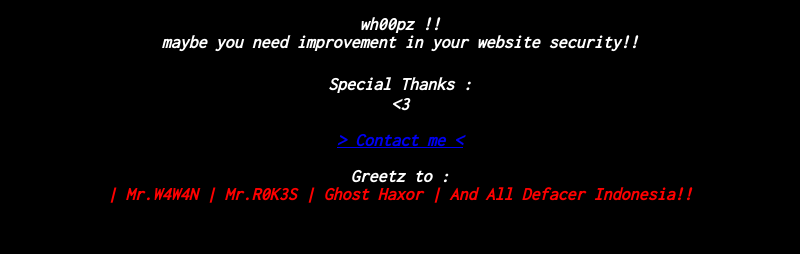
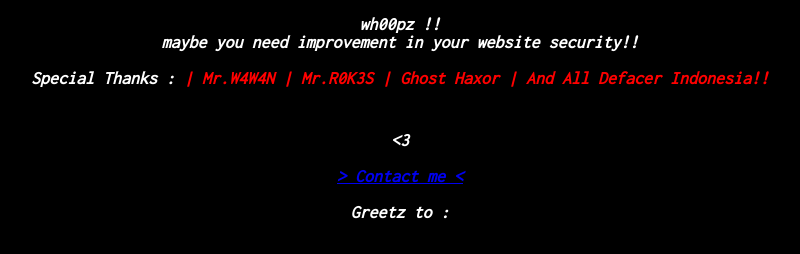
Before and after one commit to wawan507821/wawan507821.github.io, a plain HTML site: page white.html in a window 1280 px wide. Shown: the part 546-800 px from the top of the page, without its empty margins (240-1040 px from the left). Drawn offline with Linux system fonts and the light colour scheme.

Commit message:
Update white.html

```diff
--- a/white.html
+++ b/white.html
@@ -20,7 +20,7 @@
 <br></br><font size="5" face="Inconsolata" color="white">Touched by </font><font size="5" face="Inconsolata" color="red">Ghost Haxor</font><font size="5" face="Inconsolata" color="white"> - Team Rokes 315</font></br></br>
 <font size="4" face="Inconsolata" color="white">wh00pz !! <br>maybe you need improvement in your website security!!<br></br>
 <audio src="https://pomf2.lain.la/f/2807drfv.mp3" autoplay="autoplay" hidden="hidden"></audio>
-Special Thanks : <font size="5" face="Inconsolata" color="red"><br> </font><3</br></br><a href="https://t.me/Ghost Haxor">> Contact me < </a></br></br>Greetz to :</font> <br>
-<font face="Inconsolata" size="4" color="red">
+Special Thanks : <font face="Inconsolata" size="4" color="red">
 | Mr.W4W4N | Mr.R0K3S | Ghost Haxor | And All Defacer Indonesia!! </font></br></br>
 </html>
+  <font size="5" face="Inconsolata" color="red"><br> </font><3</br></br><a href="https://t.me/@vakumajaya">> Contact me < </a></br></br>Greetz to :</font> <br>
```
